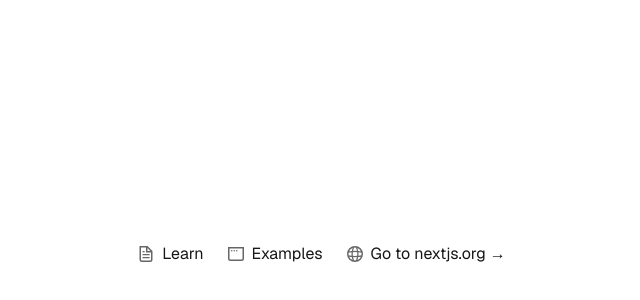
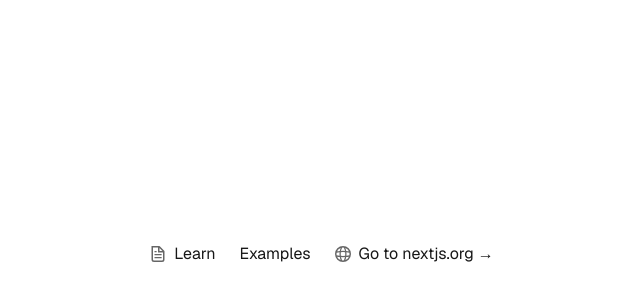
Before and after one commit to tchasinga/viewdesign, a Next.js app: page / in a window 1280 px wide. Shown: the part 456-756 px from the top of the page, without its empty margins (318-958 px from the left). Built offline with nearby package versions, Linux system fonts and the light colour scheme.

Commit message:
refactor: remove unused window icon from homepage

```diff
--- a/src/app/page.js
+++ b/src/app/page.js
@@ -28,13 +28,7 @@ export default function Home() {
           target="_blank"
           rel="noopener noreferrer"
         >
-          <Image
-            aria-hidden
-            src="/window.svg"
-            alt="Window icon"
-            width={16}
-            height={16}
-          />
+
           Examples
         </a>
         <a
```
